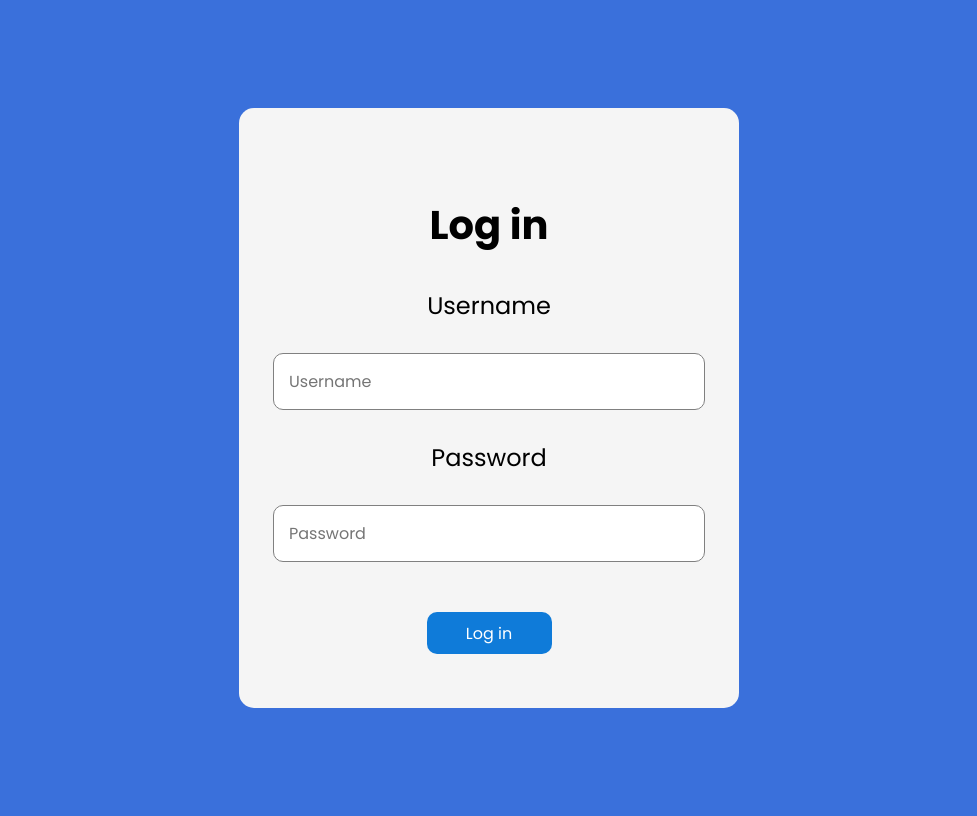
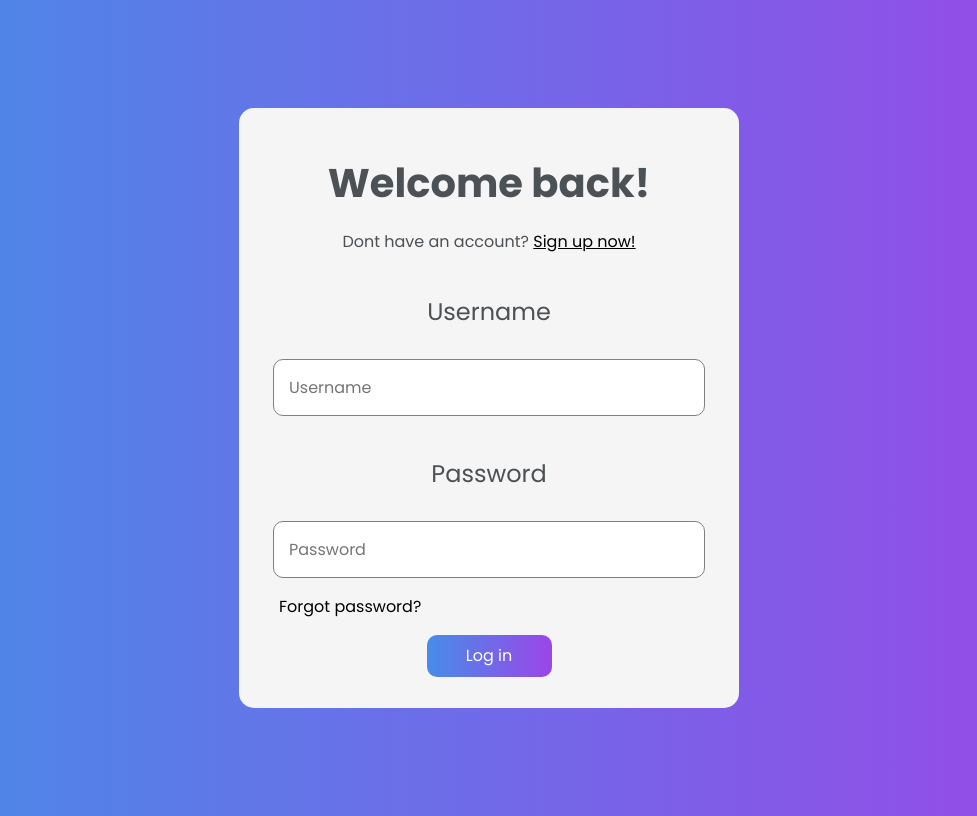
Before and after one commit to bryceberczik/login-mockup, a plain HTML site: page index.html in a window 1280 px wide. Shown: the whole page, without its empty margins (151-1128 px from the left). Drawn offline with Linux system fonts and the light colour scheme.

Commit message:
finished code

```diff
--- a/assets/css/style.css
+++ b/assets/css/style.css
@@ -5,7 +5,8 @@ body {
     align-items: center;
     height: 100vh;
     font-family: "Poppins", sans-serif;
-    background-color: #3A70DB;
+    background-image: linear-gradient(to right, #468DE8 , #9B46E8);
+    color: #4C5155;
 
 }
 
@@ -24,11 +25,13 @@ form {
 
 h2 {
 
+    margin-bottom: 0;
     font-weight: 20px;
     font-size: 250%;
 
 }
 
+p{}
 label {
 
     display: block;
@@ -43,21 +46,29 @@ input {
     width: 80%;
     padding: 15px;
     font-size: 100%;
-    margin-bottom: 30px;
     border-radius: 10px;
     border: 1px solid grey;
     font: inherit;
 }
 
+a {
+    text-decoration: none;
+}
+
+a:visited, a:hover, a:active {
+    color: black !important;
+
+}
+
 button {
     display: block;
     margin: 0 auto;
-    margin-top: 20px;
+    margin-bottom: 20px;
     width: 25%;
     height: 7%;
     font-size: 100%;
     border: none;
-    background-color: #0F7BD9;
+    background-image: linear-gradient(to right, #468DE8 , #9B46E8);
     color: white;
     border-radius: 10px;
     font-family: "Poppins", sans-serif;
@@ -66,7 +77,7 @@ button {
 button:hover {
 
     cursor: pointer;
-    background-color: #2593E8;
+
 }
 
 button:active {
@@ -78,3 +89,21 @@ input:focus {
     outline: none;
     box-shadow: inset 0 0 5px rgba(0, 0, 0, 0.6);
 }
+
+#forgot-password {
+    display: flex;
+    align-items: flex-start;
+    width: 100%;
+    margin-left: 80px;
+}
+
+.margin-bottom {
+
+
+    margin-bottom: 40px;
+}
+
+#underline {
+
+    text-decoration: underline;
+}
--- a/assets/js/script.js
+++ b/assets/js/script.js
@@ -1,3 +1,4 @@
+//  logging each login info into the console in its own array
 let loginInfo = [];
 
 document.getElementById('loginForm').addEventListener('submit', function(event) {
@@ -14,4 +15,5 @@ document.getElementById('loginForm').addEventListener('submit', function(event)
 
     console.log(`New login: Username: ${username}, Password: ${password}`);
 
-})
+    console.log(loginInfo);
+});
--- a/index.html
+++ b/index.html
@@ -12,14 +12,20 @@
 </head>
 <body>
     <form id="loginForm">
-        <h2>Log in</h2>
+        <h2>Welcome back!</h2>
+
+        <p class="margin-bottom">Dont have an account? <a id="underline" href="">Sign up now!</a></p>
+
         <label for="username">Username</label>
-        <input placeholder="Username" id="username" name="username" type="text" required>
+        <input class="margin-bottom" placeholder="Username" id="username" name="username" type="text" required>
 
         <label for="password">Password</label>
-        <input placeholder="Password" id="password" name="password" type="text" required>
+        <input placeholder="Password" id="password" name="password" type="password" required>
+
+        <p id="forgot-password"><a href="">Forgot password?</a></p>
 
         <button type="submit">Log in</button>
+
     </form>
 
     <script src="./assets/js/script.js"></script>
```
Also changed, not shown: assets/images/hide.png (added), assets/images/view.png (added), 2 other files.
